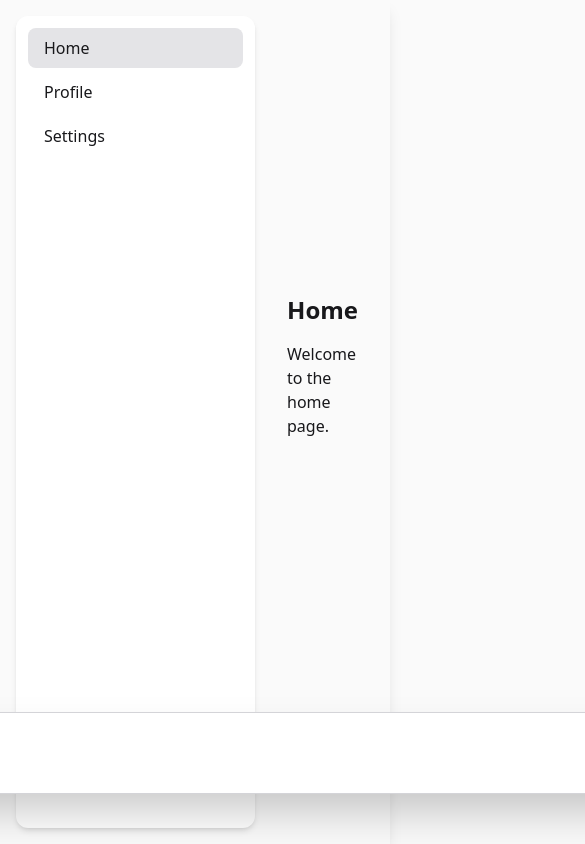
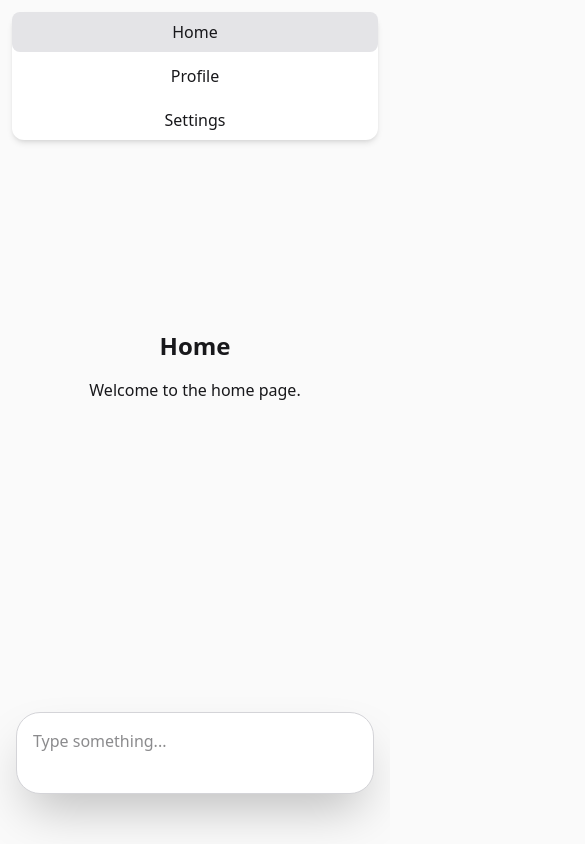
Before and after one commit to MeatyAri/inteliport, a SvelteKit app: page / in a window 390 px wide. Both pictures are taken after a click on the button "Home". Shown: the top 844 px of the page, 585 px wide, since content can reach past the window. Built offline with nearby package versions, Linux system fonts and the light colour scheme.

Commit message:
Add responsive design, mobile navigation bar and improve desktop layout

```diff
--- a/src/routes/+page.svelte
+++ b/src/routes/+page.svelte
@@ -17,16 +17,57 @@
 			textarea.style.height = `${textarea.scrollHeight + 2}px`;
 		}
 	}
+
+	let isNavOpen: boolean = $state(false);
 </script>
 
 <svelte:head>
 	<title>Inteliport</title>
 </svelte:head>
 
+<!-- Mobile Navigation Bar -->
+<div class="absolute top-0 w-full p-3 xl:hidden">
+	<button
+		onclick={() => (isNavOpen = !isNavOpen)}
+		class="
+    		{isNavOpen ? 'hidden' : ''}
+    		w-full rounded-lg bg-zinc-200 px-4 py-2 text-center font-medium dark:bg-zinc-600
+		"
+	>
+		{selectedNav}
+	</button>
+	{#if isNavOpen}
+		<nav class="w-full rounded-xl bg-white shadow-md dark:bg-zinc-700">
+			<ul class="flex flex-col gap-1">
+				{#each navItems as item}
+					<li>
+						<button
+							onclick={() => {
+								selectNav(item);
+								isNavOpen = false;
+							}}
+							class="
+									w-full rounded-lg px-4 py-2 text-center font-medium
+									hover:cursor-pointer hover:bg-zinc-300 active:bg-zinc-300
+									dark:hover:bg-zinc-500 dark:active:bg-zinc-600
+									{selectedNav === item ? 'bg-zinc-200 dark:bg-zinc-600' : ''}
+									transition-colors duration-300
+									hover:transition-none
+								"
+						>
+							{item}
+						</button>
+					</li>
+				{/each}
+			</ul>
+		</nav>
+	{/if}
+</div>
+
 <!-- Main container with darkmode support -->
 <div class="flex h-screen w-full gap-4 p-4 shadow-lg">
 	<!-- Left Navigation Bar -->
-	<nav class="w-64 rounded-xl bg-white p-3 shadow-md dark:bg-zinc-700">
+	<nav class="hidden w-64 rounded-xl bg-white p-3 shadow-md xl:block dark:bg-zinc-700">
 		<ul class="flex flex-col gap-1">
 			{#each navItems as item}
 				<li>
@@ -64,7 +105,7 @@
 		</div>
 
 		<!-- Text Input at the Bottom -->
-		<div class="absolute bottom-7 w-5xl p-4">
+		<div class="absolute bottom-7 w-full p-4 lg:w-5xl">
 			<textarea
 				bind:value={text}
 				bind:this={textarea}
```
